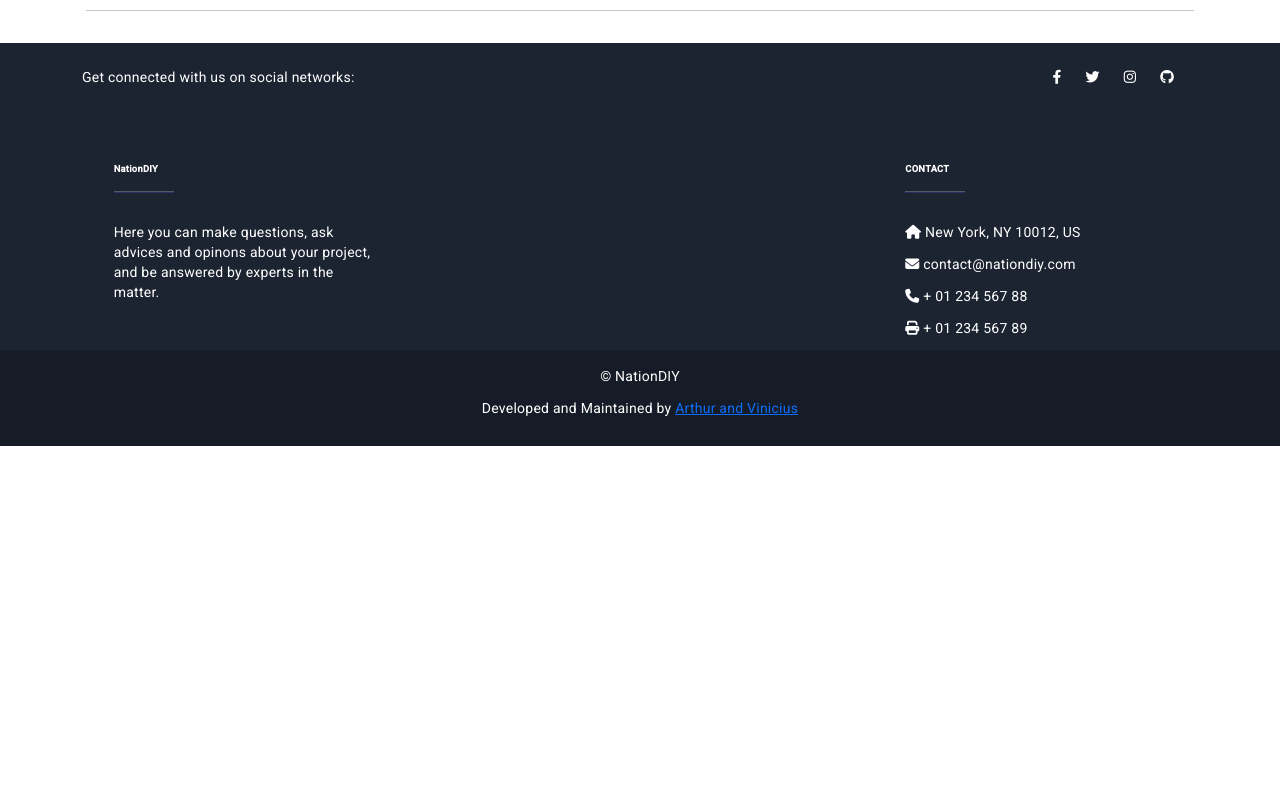
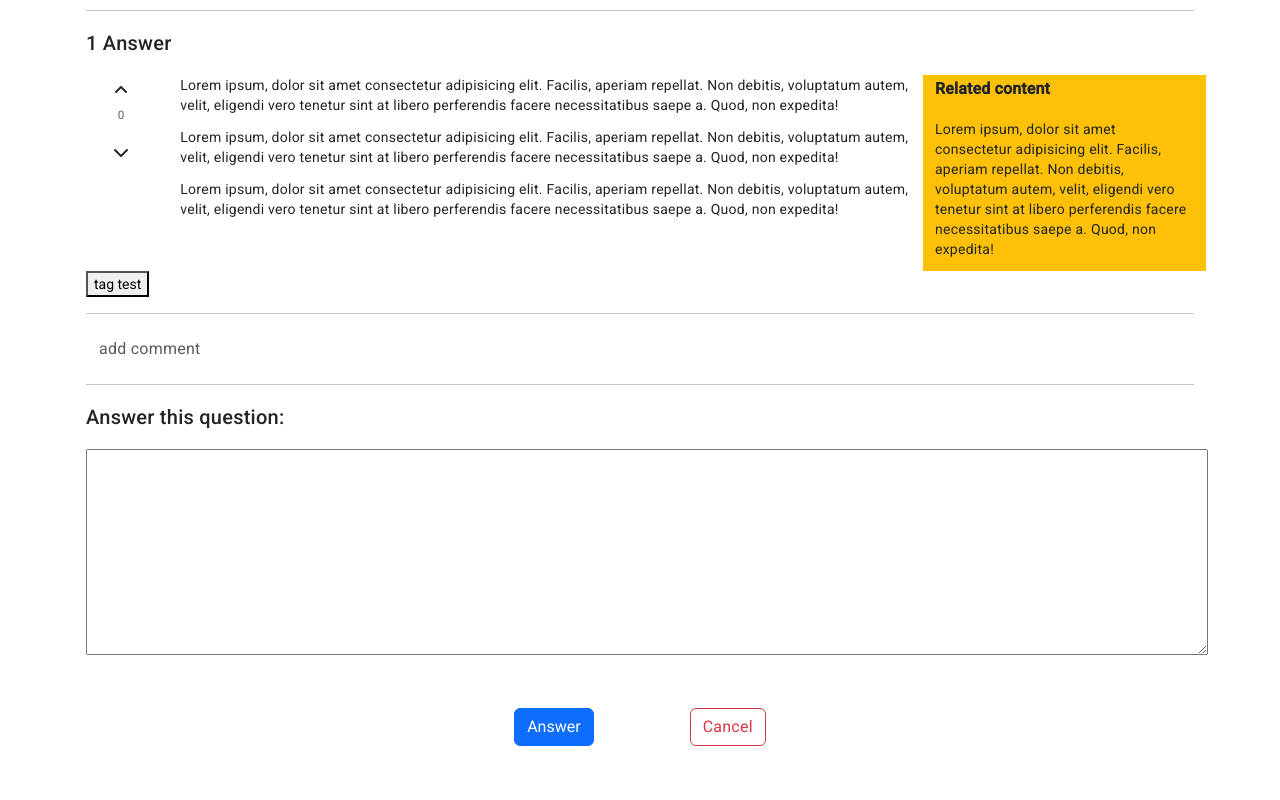
Before and after one commit to Arthur-Carbonari/NationDIY, an Angular app in the folder frontend/: page /question in a window 1280 px wide. Shown: the part 500-1300 px from the top of the page. Before the commit the page ends 946 px from the top, so only its background shows below. Built offline with nearby package versions, Linux system fonts and the light colour scheme.

Commit message:
finished initial quesion layout

```diff
--- a/frontend/src/app/components/question/question.component.html
+++ b/frontend/src/app/components/question/question.component.html
@@ -18,7 +18,7 @@
     <hr>
 
     <!-- Question -->
-    <div id="post-cell" class="containter-fluid">
+    <div id="question" class="containter-fluid">
         <!-- vote area -->
         <div class="row">
             <div class="col-1">
@@ -47,6 +47,8 @@
 
             </div>
 
+            <!--  obs: lateral content will be moved to a diffrent container -->
+
             <div id="lateral-content" class="col bg-warning">
                 <h3> <b> Related content </b></h3>
                 <p>Lorem ipsum, dolor sit amet consectetur adipisicing elit. Facilis, aperiam repellat. Non debitis,
@@ -60,7 +62,7 @@
 
         <!--question-footer -->
 
-        <div class="row">
+        <div id="question-footer" class="row">
             <!-- tags -->
             <div class="col-8">
                 <button> tag test</button>
@@ -74,13 +76,102 @@
 
         <div class="containter-fluid">
             <hr>
-                <a href="" class="btn text-muted"> add comment </a>
+            <a href="" class="btn text-muted"> add comment </a>
             <hr>
         </div>
 
     </div>
 
+    <div id="answers">
+
+        <h2> 1 Answer </h2>
+
+        <!-- Answer -->
+        <div id="answer" class="containter-fluid">
+            <!-- vote area -->
+            <div class="row">
+                <div class="col-1">
+                    <div class="d-flex justify-content-center flex-column stretch gs4 fc-black-200">
+
+                        <i class="fa-solid fa-angle-up btn"></i>
+                        <h5 class="text-muted text-center"> 0 </h5>
+                        <i class="fa-solid fa-chevron-down btn"></i>
+                    </div>
+                </div>
+
+                <div class="col-8">
+
+                    <p>Lorem ipsum, dolor sit amet consectetur adipisicing elit. Facilis, aperiam repellat. Non debitis,
+                        voluptatum autem, velit, eligendi vero tenetur sint at libero perferendis facere necessitatibus
+                        saepe a. Quod, non expedita!</p>
+
+
+                    <p>Lorem ipsum, dolor sit amet consectetur adipisicing elit. Facilis, aperiam repellat. Non debitis,
+                        voluptatum autem, velit, eligendi vero tenetur sint at libero perferendis facere necessitatibus
+                        saepe a. Quod, non expedita!</p>
+
+                    <p>Lorem ipsum, dolor sit amet consectetur adipisicing elit. Facilis, aperiam repellat. Non debitis,
+                        voluptatum autem, velit, eligendi vero tenetur sint at libero perferendis facere necessitatibus
+                        saepe a. Quod, non expedita!</p>
+
+                </div>
+
+
+                <div id="lateral-content" class="col bg-warning">
+                    <h3> <b> Related content </b></h3>
+                    <p>Lorem ipsum, dolor sit amet consectetur adipisicing elit. Facilis, aperiam repellat. Non debitis,
+                        voluptatum autem, velit, eligendi vero tenetur sint at libero perferendis facere necessitatibus
+                        saepe a. Quod, non expedita!</p>
+
+
+                </div>
+            </div>
+
+
+            <!--question-footer -->
+
+            <div id="question-footer" class="row">
+                <!-- tags -->
+                <div class="col-8">
+                    <button> tag test</button>
+                </div>
+                <!-- user profile -->
+                <div class="col-2">
+                    <!--  will be create a small card with user infs -->
+                </div>
+
+            </div>
+
+            <div class="containter-fluid">
+                <hr>
+                <a href="" class="btn text-muted"> add comment </a>
+                <hr>
+            </div>
+
+        </div>
+
+    </div>
+
+    <!--  Make an answer box -->
+    <div>
+        <div class="form-group">
+            <form action="/adm/add" method="POST" class="col align-center">
+                <div class="row">
+                    <div class="input-field ">
+                        <h2>Answer this question:</h2>
+                        <textarea id="content" name="content" cols="150" rows="10" required></textarea>
+                    </div>
+                </div>
+
+                <div class=" d-flex justify-content-center">
+                    <input type="submit" value="Answer" class="btn btn-primary btn-block m-5">
+                    <br>
+                    <a routerLink="question" class="btn btn-outline-danger m-5">Cancel</a>
+                </div>
+            </form>
+
+        </div>
 
 
 
-</div>
+    </div>
```
